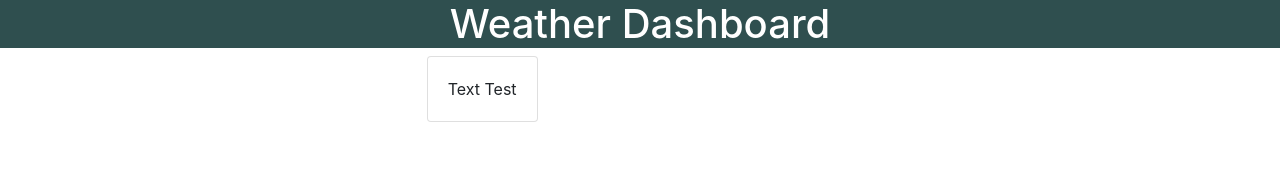
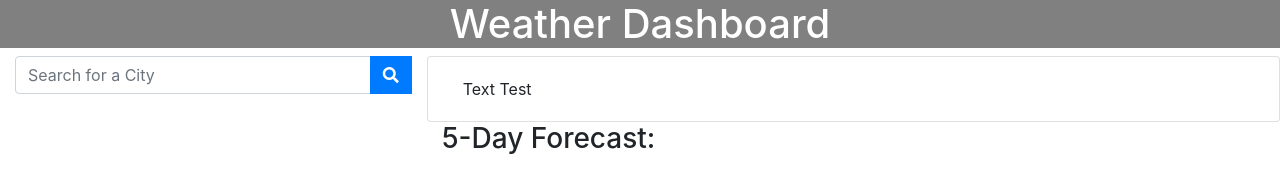
Before and after one commit to MannyLouHub/6-Weather-Dashboard, a plain HTML site: page index.html in a window 1280 px wide. Drawn offline with nearby package versions, Linux system fonts and the light colour scheme.

Commit message:
Finished HTML Features.

```diff
--- a/Develop/styles.css
+++ b/Develop/styles.css
@@ -1,4 +1,4 @@
 .header {
-    background-color: darkslategray;
+    background-color: grey;
     color: white;
 }
--- a/index.html
+++ b/index.html
@@ -22,19 +22,34 @@
         <!--Left Side-->
         <div class="col-4">
 
+            <div class="input-group mb-3">
+                <input type="text" class="form-control" placeholder="Search for a City">
+                <div class="input-group-append">
+                    <button class="btn btn-primary fa fa-search" type="button" id="button-addon2">
+                    </button>
+                    <div class="list-group">
+
+                    </div>
+
+                </div>
+            </div>
+
         </div>
         <!--Right Side-->
         <div class="col-8">
+        <!--Card Body Information-->
             <div class="row">
-                <div class="card">
+                <div class="card col-12">
                     <div class="card-body">
                         Text Test
                     </div>
-
                 </div>
-
             </div>
+        <!--5-Day Forecast-->
             <div class="row">
+                <h3 class="col-12"> 5-Day Forecast: </h3>
+                <div class="forecast">
+                </div>
 
             </div>
         </div>
```
